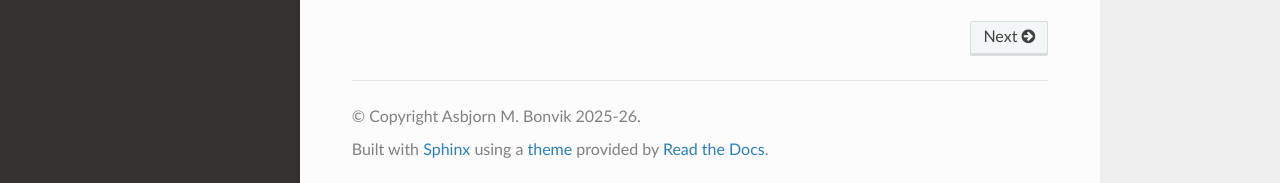
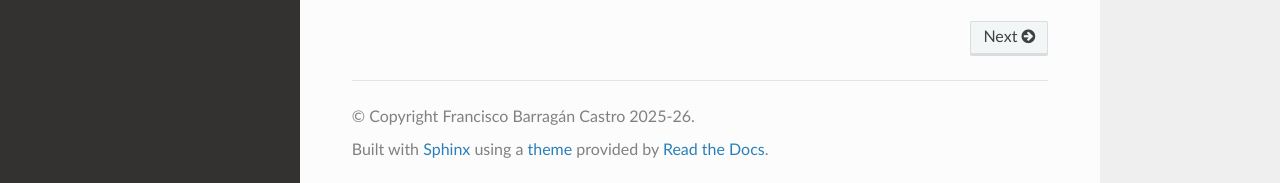
Before and after one commit to FBarrca/cimba_python, a Sphinx documentation site: the page built from docs/index.rst, in a window 1280 px wide and 1309 px high. Shown: the part 1123-1306 px from the top of the window. Built offline with Sphinx 7.4.7 and the Read the Docs theme 3.1.0, drawn with Linux system fonts in a browser that asks for light colours.

Commit message:
docs: credit Python bindings author

```diff
--- a/docs/conf.py
+++ b/docs/conf.py
@@ -15,7 +15,7 @@ else:
     release = "0.5.2"
     version = release
 
-copyright = "Asbjorn M. Bonvik 2025-26"
+copyright = "Francisco Barragán Castro 2025-26"
 
 extensions = [
     "sphinx.ext.autodoc",
--- a/pyproject.toml
+++ b/pyproject.toml
@@ -10,7 +10,7 @@ readme = "README.md"
 requires-python = ">=3.13"
 license = "Apache-2.0"
 license-files = ["LICENSE", "NOTICE"]
-authors = [{ name = "FBarrca", email = "franbarragan87@gmail.com" }]
+authors = [{ name = "Francisco Barragán Castro", email = "franbarragan87@gmail.com" }]
 keywords = ["simulation", "discrete-event-simulation", "cimba", "numba"]
 classifiers = [
     "Development Status :: 2 - Pre-Alpha",
```
Also changed, not shown: 1 other file.
